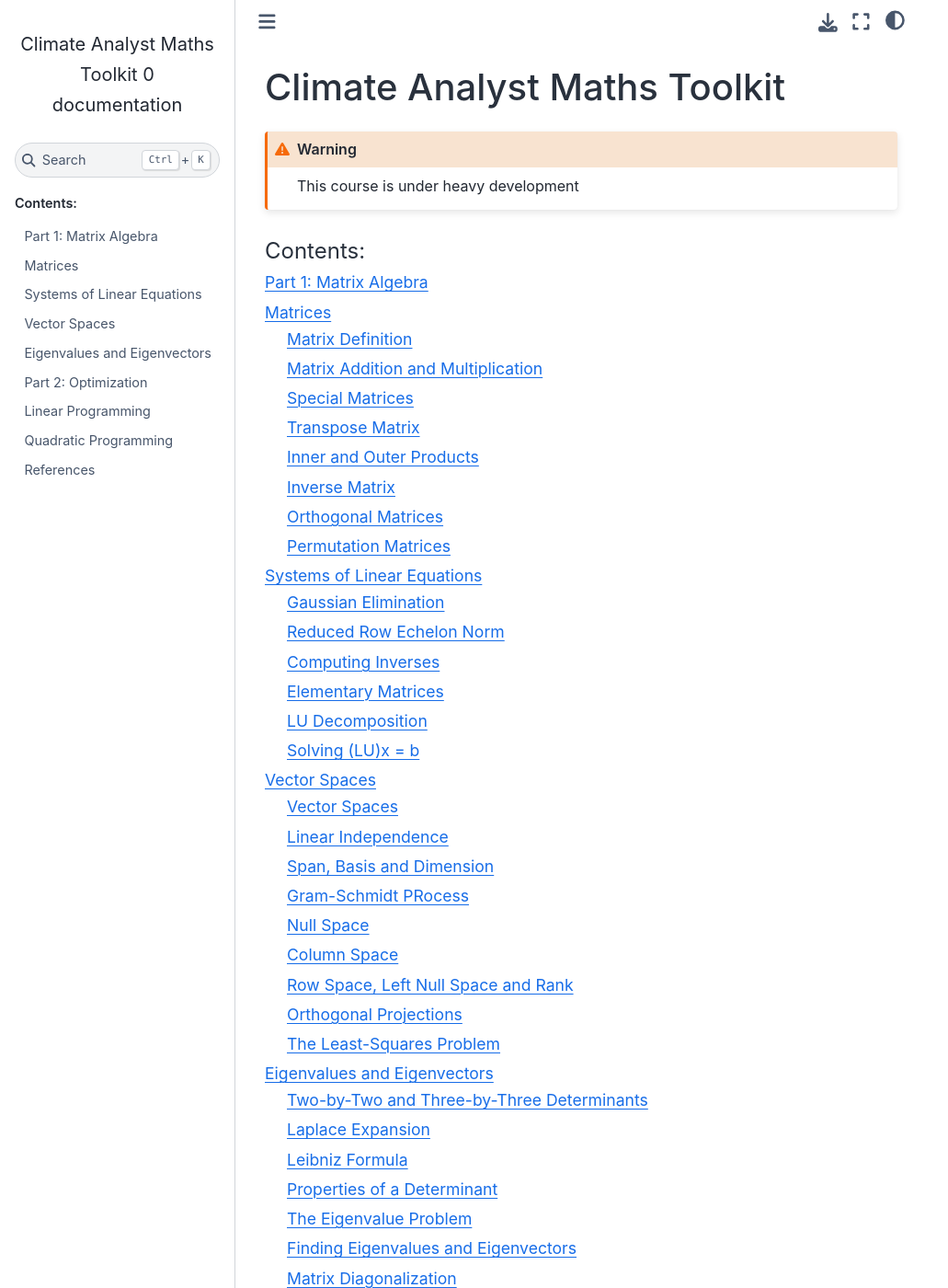
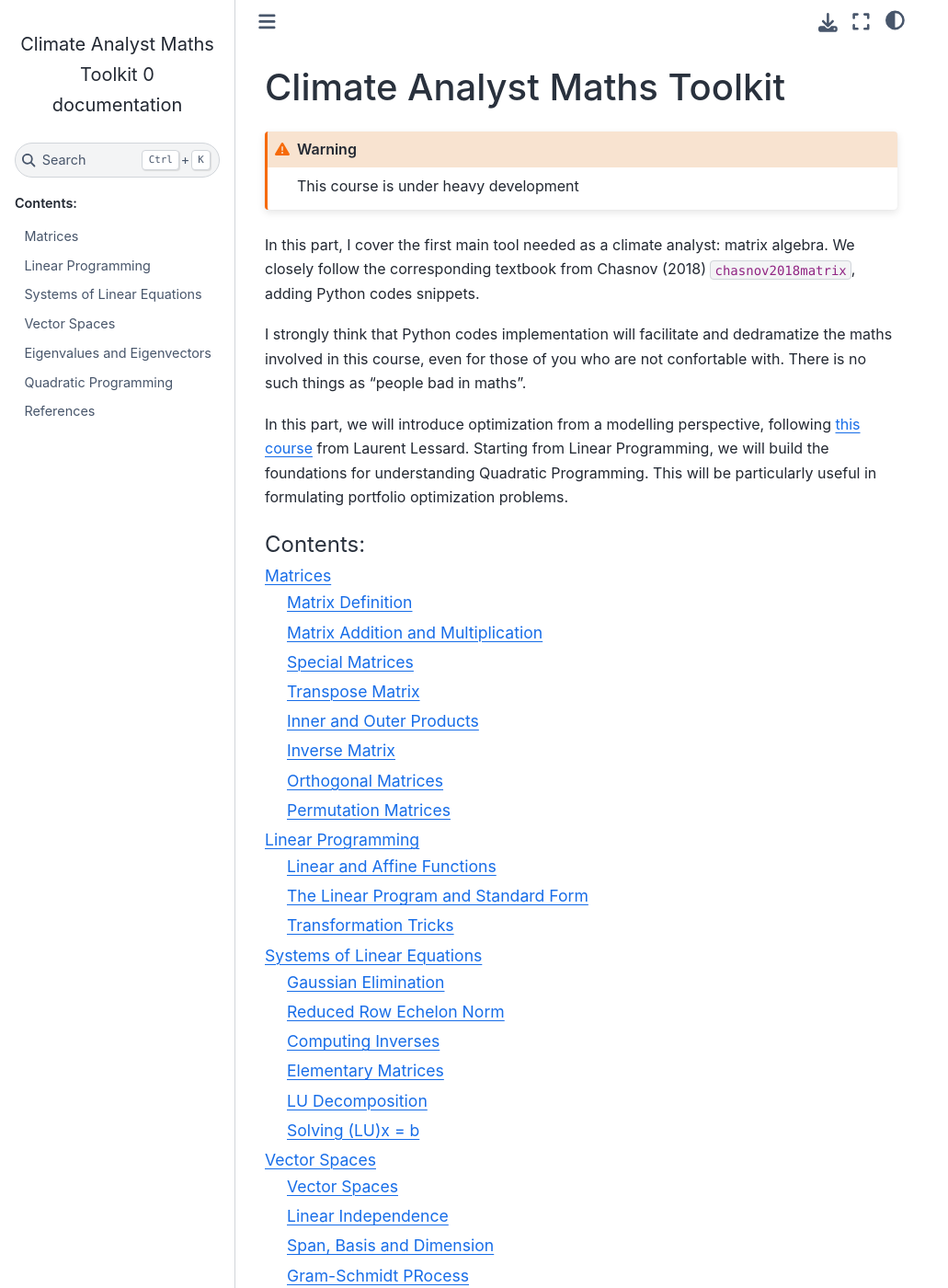
Before and after one commit to tlorans/ClimateAnalystMathsToolkit, a Sphinx documentation site: the page built from docs/source/index.md, in a window 1280 px wide and 1400 px high. Shown: the whole window at 92% size, without its empty margins (0-1031 px from the left). Built offline with Sphinx 7.4.7 and the Sphinx Book theme 1.1.4, drawn with Linux system fonts in a browser that asks for light colours; cross-references to code outside the pages are shown as plain code; some of the changed text lies outside the part shown.

Commit message:
reformulation of the plan

````diff
--- a/docs/source/index.md
+++ b/docs/source/index.md
@@ -9,18 +9,24 @@
 This course is under heavy development
 ```
 
+In this part, I cover the first main tool needed as a climate analyst: matrix algebra. We closely follow the corresponding textbook from Chasnov (2018) {cite:p}`chasnov2018matrix`, adding Python codes snippets.
+
+I strongly think that Python codes implementation will facilitate and dedramatize the maths involved in this course, even for those of you who are not confortable with. There is no such things as "people bad in maths".
+
+
+In this part, we will introduce optimization from a modelling perspective, following [this course](https://laurentlessard.com/teaching/524-intro-to-optimization/) from Laurent Lessard. Starting from Linear Programming, we will build the foundations for understanding Quadratic Programming. This will be particularly useful in formulating portfolio optimization problems.
+
+
 ```{toctree}
 :caption: 'Contents:'
 :maxdepth: 2
 
 
-part1matrixalgebra
 matrices
+linearprograms
 systemslinearequations
 vectorspaces
 eigenvalues
-part2optimization
-linearprograms
 leastsquaresandqp
 references
 ```
````
Also changed, not shown: docs/source/part1matrixalgebra.md (deleted, +0 -5 lines), docs/source/part2optimization.md (deleted, +0 -3 lines), 10 other files.
